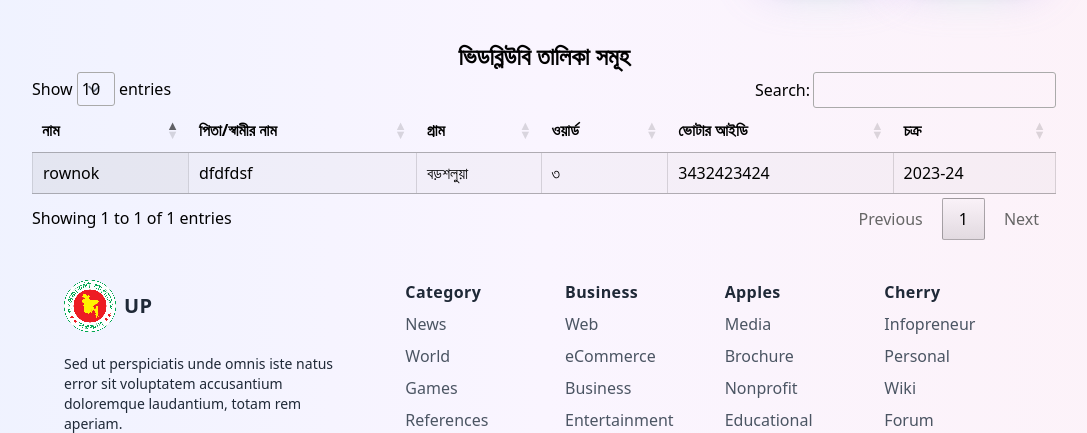
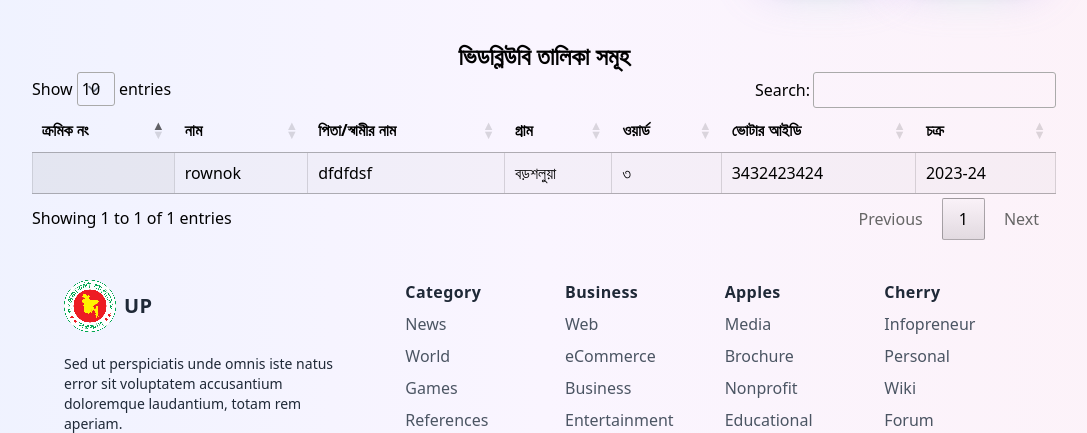
Before and after one commit to rownokmahbub/titudahup, a PHP site: page /vwb.php in a window 1280 px wide. Shown: the part 76-509 px from the top of the page, without its empty margins (96-1183 px from the left). Run offline with PHP 8.4, Linux system fonts and the light colour scheme; data comes from the database, SQL or seed files in the repository; data that the repository does not hold is empty; a stand-in replaces the project's code that opens the database connection; some libraries are stand-ins or nearby versions.

Commit message:
Update vwb.php

```diff
--- a/vwb.php
+++ b/vwb.php
@@ -54,6 +54,7 @@
         <table id="myTable" class="cell-border display responsive wrap" style="width:100%">
             <thead>
                 <tr>
+                    <th>ক্রমিক নং</th>
                     <th>নাম</th>
                     <th>পিতা/স্বামীর নাম </th>
                     <th>গ্রাম</th>
@@ -74,6 +75,7 @@
                 ?>
                     <tr class="flex flex-col flex-no wrap sm:table-row mb-2 sm:mb-0">
 
+                        <td class=''><?= $row['slno'] ?></td>
                         <td class=''><?= $row['name'] ?></td>
                         <td class=''><?= $row['fatherhusband'] ?></td>
                         <td class=''><?= $row['gram'] ?></td>
```
